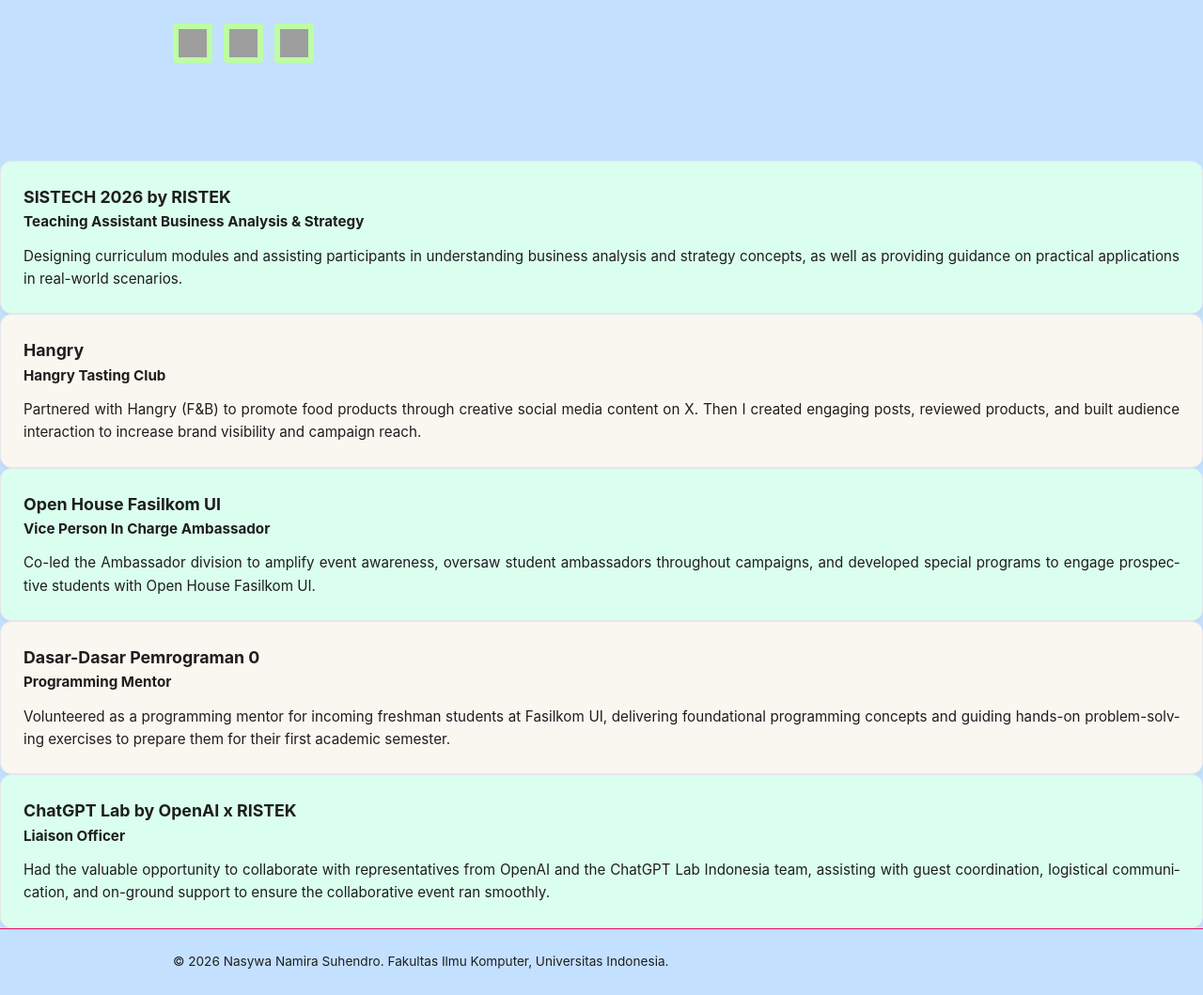
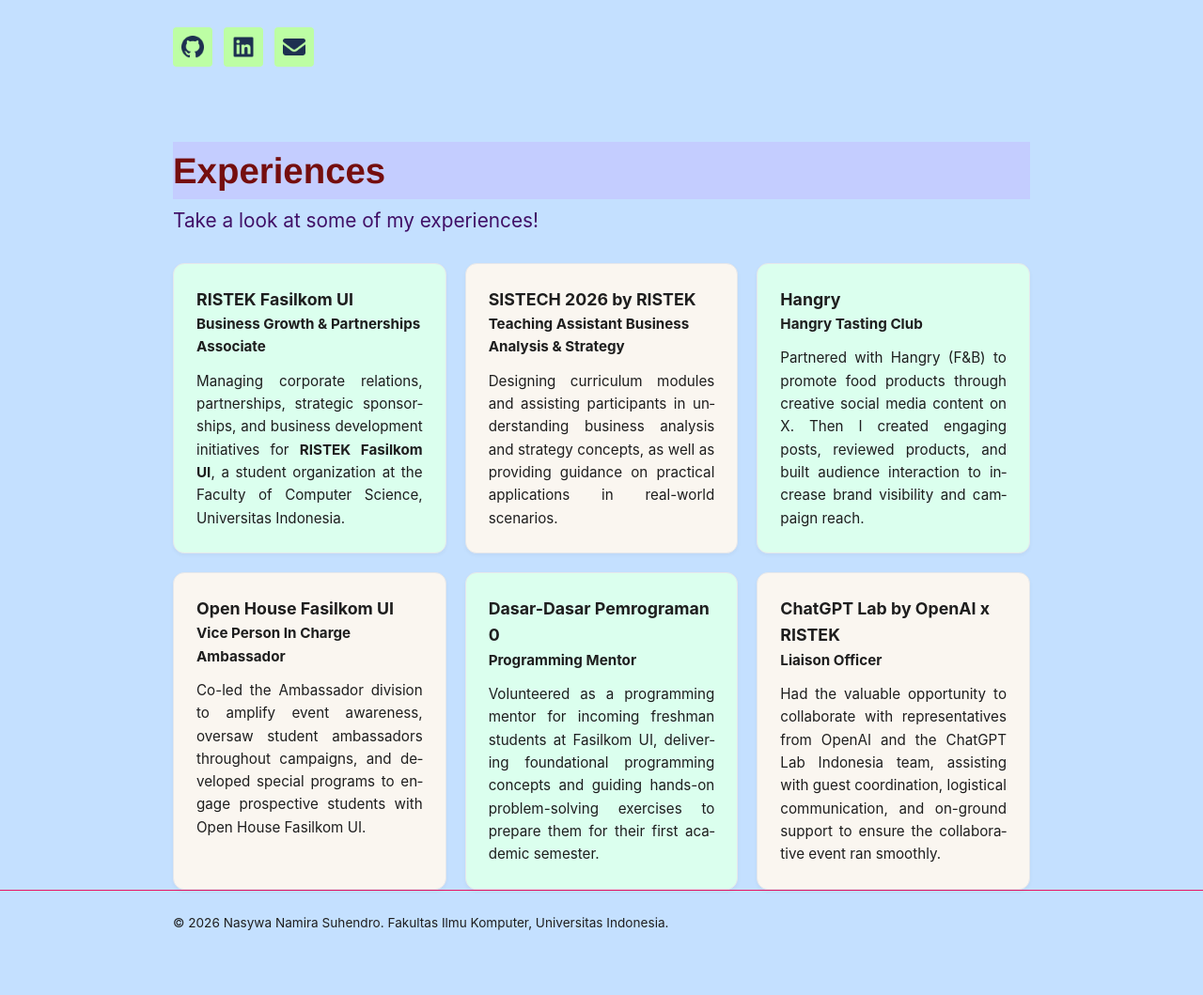
Before and after one commit to nasywanamira/myportofolio, a Django app: page / in a window 1280 px wide. Shown: the part 673-1732 px from the top of the page at 94% size. After the commit the page ends 1663 px from the top, so only its background shows below. Run offline with Django 5.2, Linux system fonts and the light colour scheme; grey boxes are pictures that could not be loaded.

Commit message:
Tugas 01

```diff
--- a/portofolio/settings.py
+++ b/portofolio/settings.py
@@ -149,4 +149,4 @@ WHITENOISE_USE_FINDERS = True
 
 DEFAULT_AUTO_FIELD = 'django.db.models.BigAutoField'
 
-## komen buat push lagi
+## komen buat push lagi TOLONGGGG
--- a/static/css/style.css
+++ b/static/css/style.css
@@ -48,6 +48,7 @@ h1, .brand {
 .site-header {
     border-bottom: 1px solid var(--line);
 }
+
 .highlight {
     background-color: white;
 }
@@ -152,7 +153,6 @@ h1, .brand {
     height: 42px;
     background-color: var(--accent-mint);
     border-radius: var(--radius);
-    padding: 0.5rem 1.1rem;
     transition: background-color 0.2s ease;
 }
 
--- a/templates/index.html
+++ b/templates/index.html
@@ -33,6 +33,7 @@
                 </div>
                 <div class="hero-details">
                     <p class="bio"><big>Driven by curiosity and learning by doing. I show up, embrace the challenge (even if it's scary),
+                        and figure it out as I go <span>;)</span> especially in business analysis and partnerships!! </big></p>
                     <dl class="meta-list">
                         <div class="meta-row">
                             <dt>NPM</dt>
@@ -51,6 +52,20 @@
                 </div>
             </div>
         </section>
+
+        <section id="experiences" class="experiences">
+            <div class="container">
+                <h1 class="section-title"><big>Experiences</big></h1>
+                <p class="section-bio">Take a look at some of my experiences!</p>
+
+            <div class="experience-grid">
+            <!-- experience 1 -->
+             <article class="experience-card">
+            <h3>RISTEK Fasilkom UI</h3>
+            <h4 class="experience-role">Business Growth &amp; Partnerships Associate</h4>
+            <p class="experience-desc">
+             Managing corporate relations, partnerships, strategic sponsorships, and business development initiatives for <b>RISTEK Fasilkom UI</b>, a student organization at the Faculty of Computer Science, Universitas Indonesia.
+            </p>
         </article>
 
         <!-- experience 2 -->
```
Also changed, not shown: static/img/MyFoto.jpeg (added), static/img/MyFotoGw.jpeg (deleted), static/img/RISTEKlogo.png (added), static/img/envelope.png (added), static/img/favicon.jpg (added), static/img/github.png (added), static/img/linkedin.png (added), static/img/me.jpeg (added).
